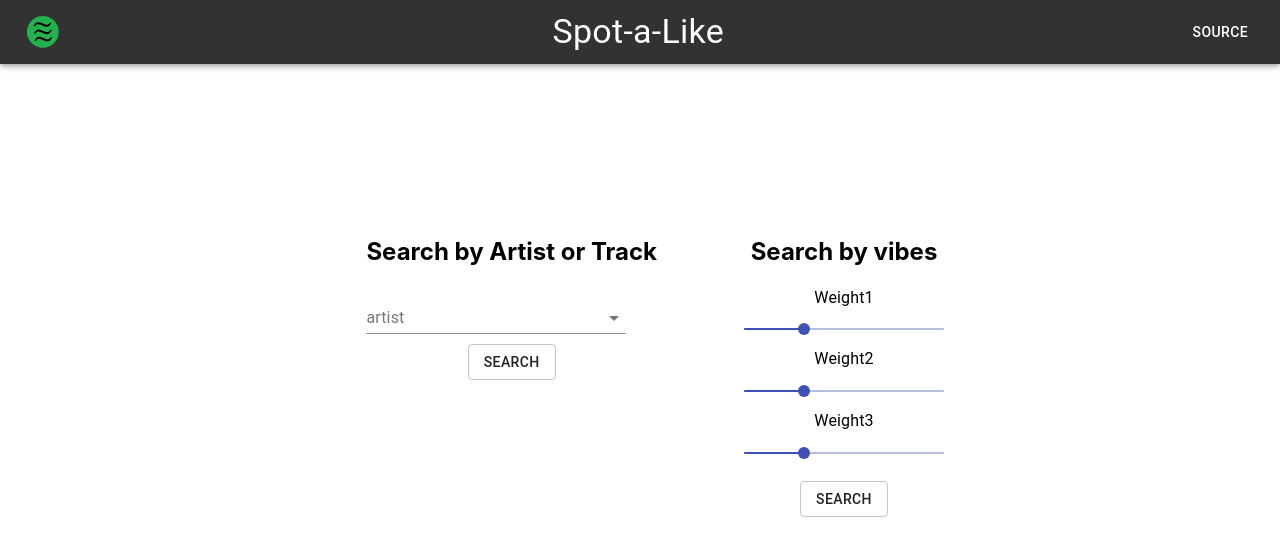
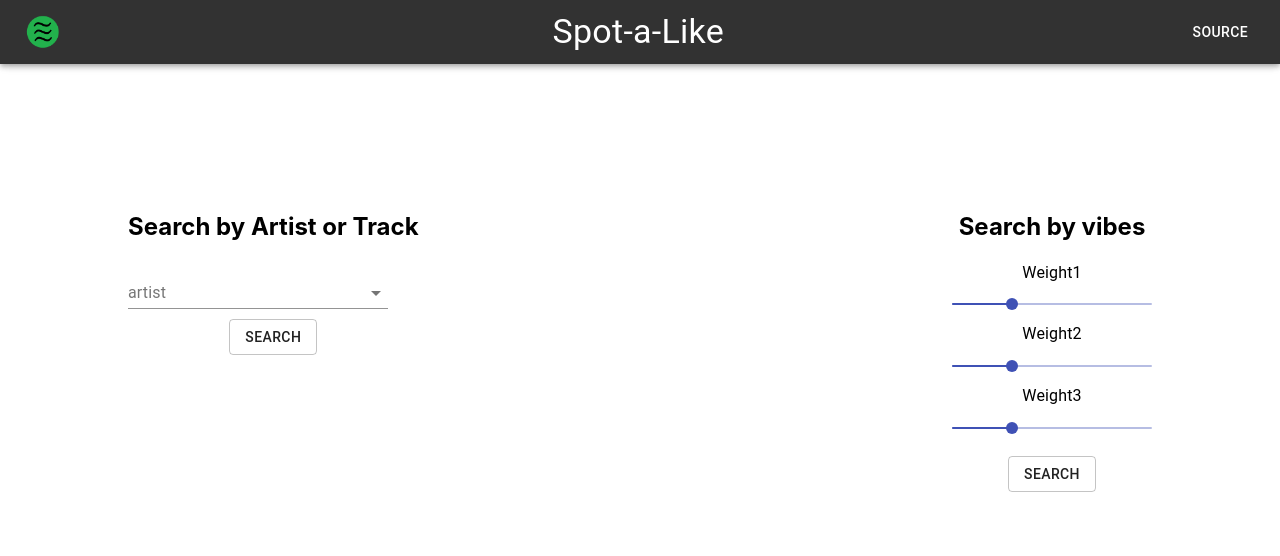
Before and after one commit to yoonpatrick3/Spot-a-vibe, a React (Create React App) app in the folder src/frontend/: page / in a window 1280 px wide. Shown: the top 556 px of the page. Built offline with nearby package versions, Linux system fonts and the light colour scheme.

Commit message:
added results page, search group completed

```diff
--- a/src/frontend/src/App.css
+++ b/src/frontend/src/App.css
@@ -4,6 +4,7 @@
   flex-direction:column;
   justify-content: center;
   flex-wrap: wrap;
+  overflow: hidden;
 }
 
 .search {
@@ -11,27 +12,33 @@
   flex-direction: row;
   justify-content:space-between;
   align-items: baseline;
-  padding:2em;
   background-color: white;
 }
 
 .search > * {
-  margin-left:5%;
+  padding:10%;
+}
+
+.results-page {
+  flex-direction: column;
+  display:flex;
+  align-items:center;
+  justify-content: space-around;
 }
 
 .body {
   display: flex;
-  flex-direction: column;
-  justify-content: space-around;
+  flex-direction: row;
+  justify-content: center;
   align-items:center;
   background-color:white;
-  overflow: auto;
-  padding: 2em;
+  overflow: hidden;
   height: 90vh;
 }
 
 .body > * {
-  width:50%;
+  width:100vw;
+  height:100%;
 }
 
 
--- a/src/frontend/src/App.js
+++ b/src/frontend/src/App.js
@@ -1,18 +1,21 @@
 import './App.css';
 import React, { useState } from 'react';
 import Search from './components/search';
-import CardHolder from './components/CardHolder';
-import Header from './components/header'
+import Header from './components/header';
+import ResultsPage from './components/ResultsPage'
+import move_left_style from './components/Search'
 
 function App() {
   const [cards, updateCards] = useState([]);
+  const [showing, setShowing] = useState({});
+
 
   return (
     <div className="App">
       <Header></Header>
-      <div className = "body">
-        <Search className="search" updateFunc={updateCards} showSearchBar></Search>
-        <CardHolder cards={cards}></CardHolder>
+      <div className="body"  style = {showing}>
+        <Search className="search" updateFunc={updateCards} showSearchBar showing={showing} setShowing={setShowing}></Search>
+        {showing === move_left_style ? <></> : <ResultsPage setShowing = {setShowing} cards = {cards} showing = {showing}></ResultsPage>}
       </div>
     </div>
   );
--- /dev/null
+++ b/src/frontend/src/components/BackButton.js
@@ -0,0 +1,16 @@
+import React from 'react';
+import Button from '@material-ui/core/Button';
+
+export default function BackButton(props) {
+
+    let move_right_style = {
+        transform: `translate(0vw, 0px)`,
+        'transition-duration': '1s',
+    }
+
+    return (
+        <Button variant="contained" color="primary" onClick = {() => props.setShowing(move_right_style)}>
+            Back
+        </Button>
+    );
+}
--- a/src/frontend/src/components/CardHolder.js
+++ b/src/frontend/src/components/CardHolder.js
@@ -4,7 +4,11 @@
 const useStyles = makeStyles((theme) => ({
   root: {
     display: 'flex',
-    "flex-direction": 'column'
+    "flex-direction": 'column',
+    'min-width':'80%',
+    'min-height':'80%',
+    'background-color': "lightgrey",
+    'overflow': 'auto',
   }
 }));
 
--- /dev/null
+++ b/src/frontend/src/components/ResultsPage.js
@@ -0,0 +1,12 @@
+import React from 'react';
+import CardHolder from './CardHolder';
+import BackButton from './BackButton';
+
+export default function ResultsPage(props) {
+    return (
+        <div className="results-page">
+            <BackButton setShowing={props.setShowing} />
+            <CardHolder cards={props.cards}></CardHolder>
+        </div>
+    )
+}
--- a/src/frontend/src/components/card.js
+++ b/src/frontend/src/components/card.js
@@ -8,15 +8,15 @@
 const useStyles = makeStyles((theme) => ({
   root: {
     display: 'flex',
-    height: 70,
+    'height': 65,
+    'min-height':65,
     width: '100%'
   },
-  details: {
+  content: {
     display: 'flex',
     flexDirection: 'column',
-  },
-  content: {
-    flex: '1 0 auto',
+    'align-items': 'baseline',
+    'justify-content': 'center'
   },
   cover: {
     width: 70,
@@ -34,8 +34,7 @@
         src={props.imageURL}
         title={props.trackName}
       />
-      <div className={classes.details}>
-        <CardContent className={classes.content}>
+      <CardContent className={classes.content}>
           <Typography component="caption" variant="caption">
             {props.trackName}
           </Typography>
@@ -43,7 +42,6 @@
             {props.trackArtist}
           </Typography>
         </CardContent>
-      </div>
     </Card>
   );
 }
--- a/src/frontend/src/components/header.js
+++ b/src/frontend/src/components/header.js
@@ -34,7 +34,7 @@
                 <Typography variant="h4" className={classes.title}>
                     Spot-a-Like
                 </Typography>
-                <Button color="inherit" href="https://github.com/yanDavid21/SQLiteDiff-Web-App" target="_blank">Source</Button>
+                <Button color="inherit" href="https://github.com/yoonpatrick3/Spot-a-like" target="_blank">Source</Button>
             </Toolbar>
         </AppBar>
     );
--- a/src/frontend/src/components/search.js
+++ b/src/frontend/src/components/search.js
@@ -12,12 +12,19 @@
     }
 });
 
+export let move_left_style = {
+    transform: `translate(-100vw, 0px)`,
+    'transition-duration': '1s',
+}
+
 const Search = (props) => {
     const [weights, setWeight] = useState({
         Weight1: 0,
         Weight2: 0,
         Weight3: 0
     });
+
+
 
     const classes = useStyles();
 
@@ -32,17 +39,23 @@
                 if (option === "artist") {
                     let song_array = data.items.map(artist => {
                         let url = artist.images.length > 0 ? artist.images[0].url : 'https://developer.spotify.com/assets/branding-guidelines/icon3@2x.png'
-                        return <SongCard trackArtist={artist.name} imageURL={url}></SongCard>
+                        return <SongCard style = {{'min-height': '100px'}} trackArtist={artist.name} imageURL={url}></SongCard>
                     })
-                    props.updateFunc(song_array)
+                    props.updateFunc(song_array);
                 } else {
-
+                    console.log(data);
+                    let track_array = data.items.map(track => {
+                        let url = track.album.images.length > 0 ? track.album.images[0].url : 'https://developer.spotify.com/assets/branding-guidelines/icon3@2x.png'
+                        return <SongCard style = {{'min-height': '100px'}} trackArtist={track.artists[0].name} trackName = {track.name} imageURL={url}></SongCard>
+                    })
+                    props.updateFunc(track_array);
                 }
+                props.setShowing(move_left_style);
             })
     }
 
     function searchByWeights(weight1, weight2, weight3) {
-
+        props.setShowing(move_left_style);
     }
 
     useEffect(() => {
```
Also changed, not shown: 1 other file (tests, documents, lock files or other folders).
